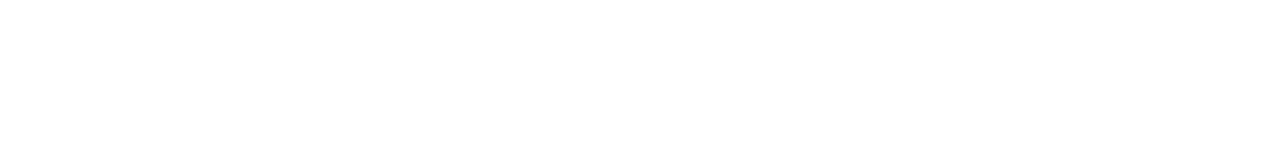
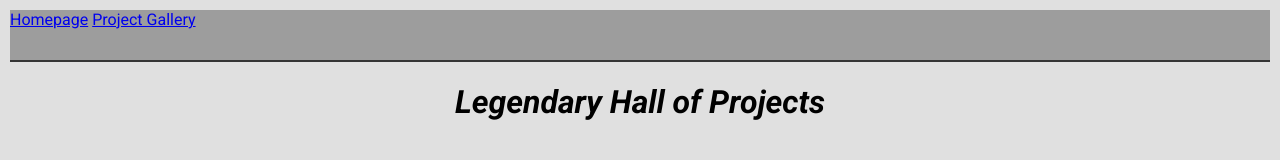
Before and after one commit to yeetboi-1010/PortfolioWebsiteV1, a plain HTML site: page project-gallery.html in a window 1280 px wide. Drawn offline with Linux system fonts and the light colour scheme.

Commit message:
Got favicon working and started on Project Gallery

```diff
--- a/index.html
+++ b/index.html
@@ -7,10 +7,12 @@
         <link rel="preconnect" href="https://fonts.googleapis.com">
         <link rel="preconnect" href="https://fonts.gstatic.com" crossorigin>
         <link href="https://fonts.googleapis.com/css2?family=Roboto:ital,wght@0,100..900;1,100..900&display=swap" rel="stylesheet">
+        <link rel="icon" type="image/x-con" href="RetroComputerLogo.png">
     </head>
     <body>
         <header>
             <nav>
+                <a href="index.html" target="_self">Homepage</a>
                 <a href="project-gallery.html" target="_self">Project Gallery</a>
             </nav>
         </header>
--- a/project-gallery.html
+++ b/project-gallery.html
@@ -0,0 +1,23 @@
+<!DOCTYPE html>
+<html lang="en">
+    <head>
+        <meta charset="utf-8"/>
+        <title>Project Gallery</title>
+        <link rel="stylesheet" href="style.css"/>
+        <link rel="preconnect" href="https://fonts.googleapis.com">
+        <link rel="preconnect" href="https://fonts.gstatic.com" crossorigin>
+        <link href="https://fonts.googleapis.com/css2?family=Roboto:ital,wght@0,100..900;1,100..900&display=swap" rel="stylesheet">
+        <link rel="icon" type="image/x-con" href="RetroComputerLogo.png">
+    </head>
+    <body style="text-align: center;">
+         <header style="text-align: left;">
+            <nav>
+                <a href="index.html" target="_self">Homepage</a>
+                <a href="project-gallery.html" target="_self">Project Gallery</a>
+            </nav>
+        </header>
+        <main>
+           <h1><em>Legendary Hall of Projects</em></h1>
+        </main>
+    </body>
+</html>
```
Also changed, not shown: secret-page.html (+1 -0 lines), RetroComputerLogo.png (added).
